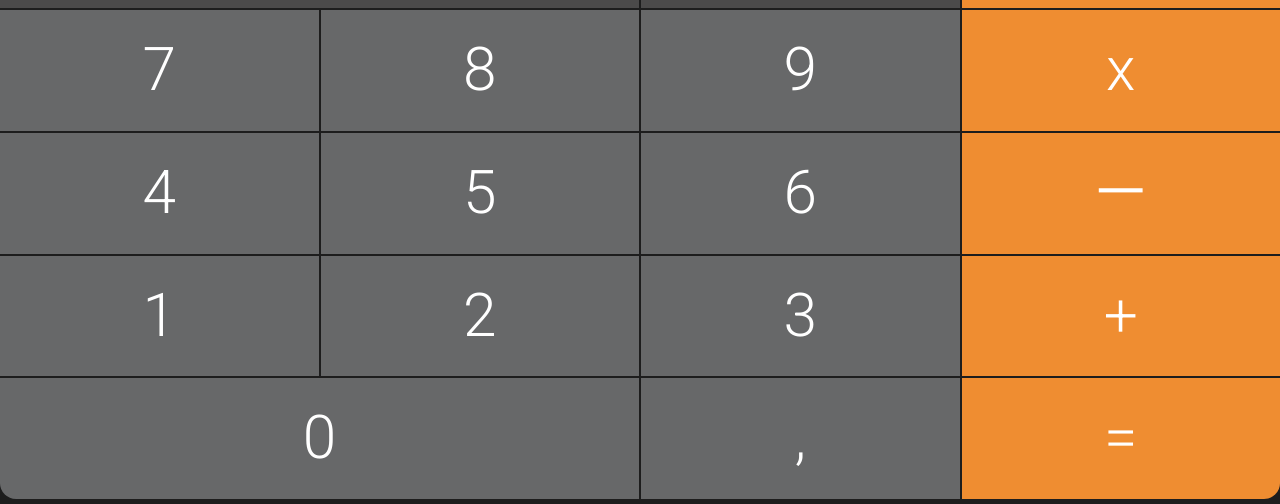
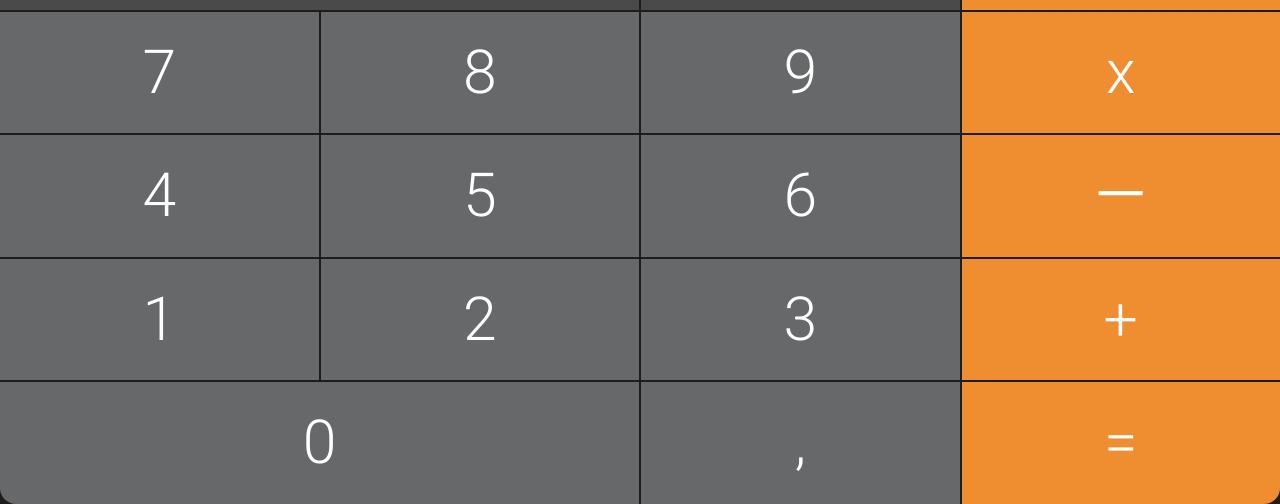
Before and after one commit to shenshin/JS-Calculator, a plain HTML site: page index.html in a window 1280 px wide. Shown: the part 296-800 px from the top of the page. Drawn offline with Linux system fonts and the light colour scheme.

Commit message:
Fix window height and gaps width

```diff
--- a/CSS/style.css
+++ b/CSS/style.css
@@ -1,10 +1,12 @@
 @import url('https://fonts.googleapis.com/css2?family=Roboto:wght@100&display=swap');
 @import url('https://fonts.googleapis.com/css2?family=Roboto:wght@300&display=swap');
 * {
+    box-sizing: border-box;
     margin: 0;
     padding: 0;
     /* Common rows (buttons) height */
-    --height: 15.1vh;
+    --gapWidth: 2px;
+    --height: calc((100vh - var(--gapWidth) * 5) / 6.5);
 }
 html {
     font-size: calc(var(--height) / 2);
@@ -18,7 +20,7 @@ main {
     display: grid;
     grid-template-columns: repeat(4, 1fr);
     grid-template-rows: calc(1.5 * var(--height)) repeat(5, var(--height));
-    gap: 2px;
+    gap: var(--gapWidth);
     border-radius: 2vmin;
     overflow: hidden;
 }
```
